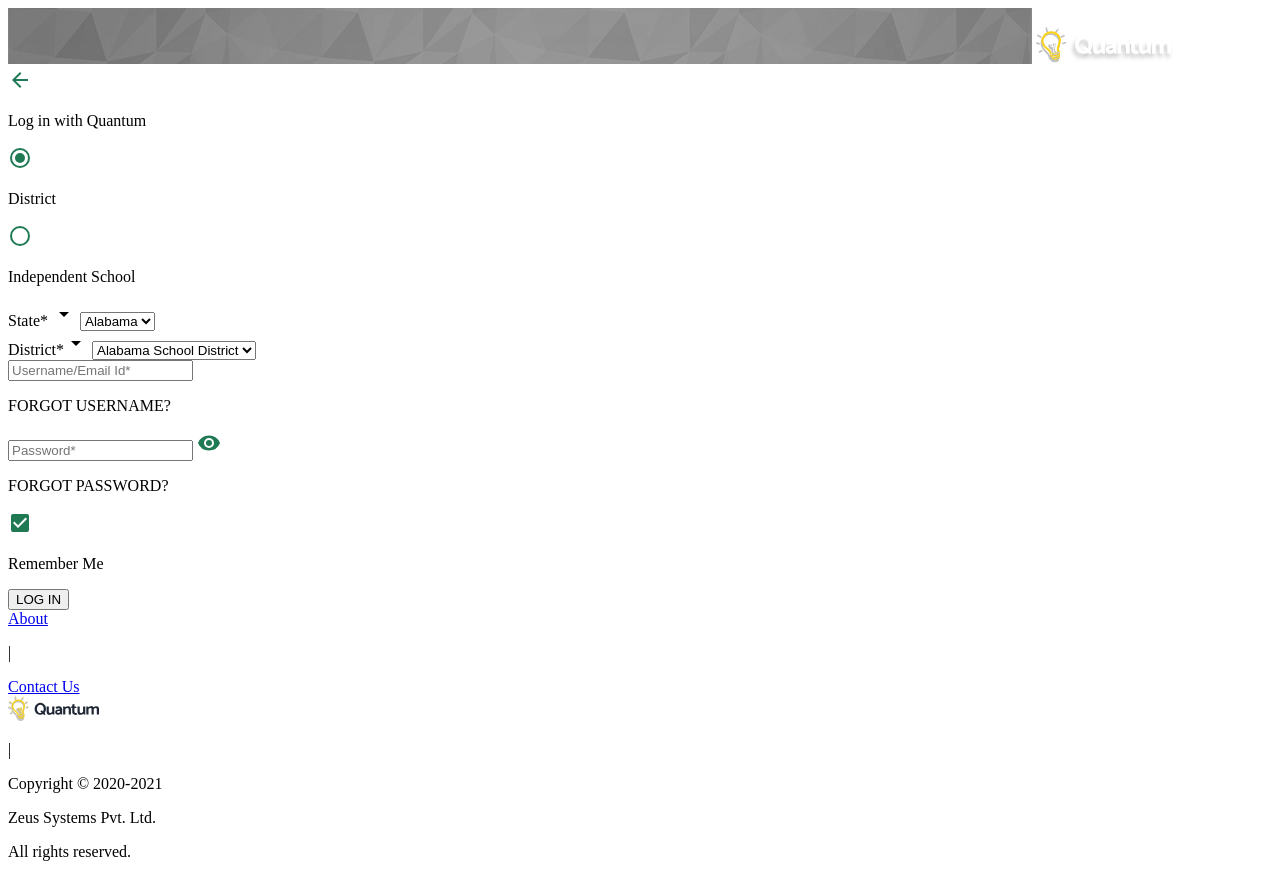
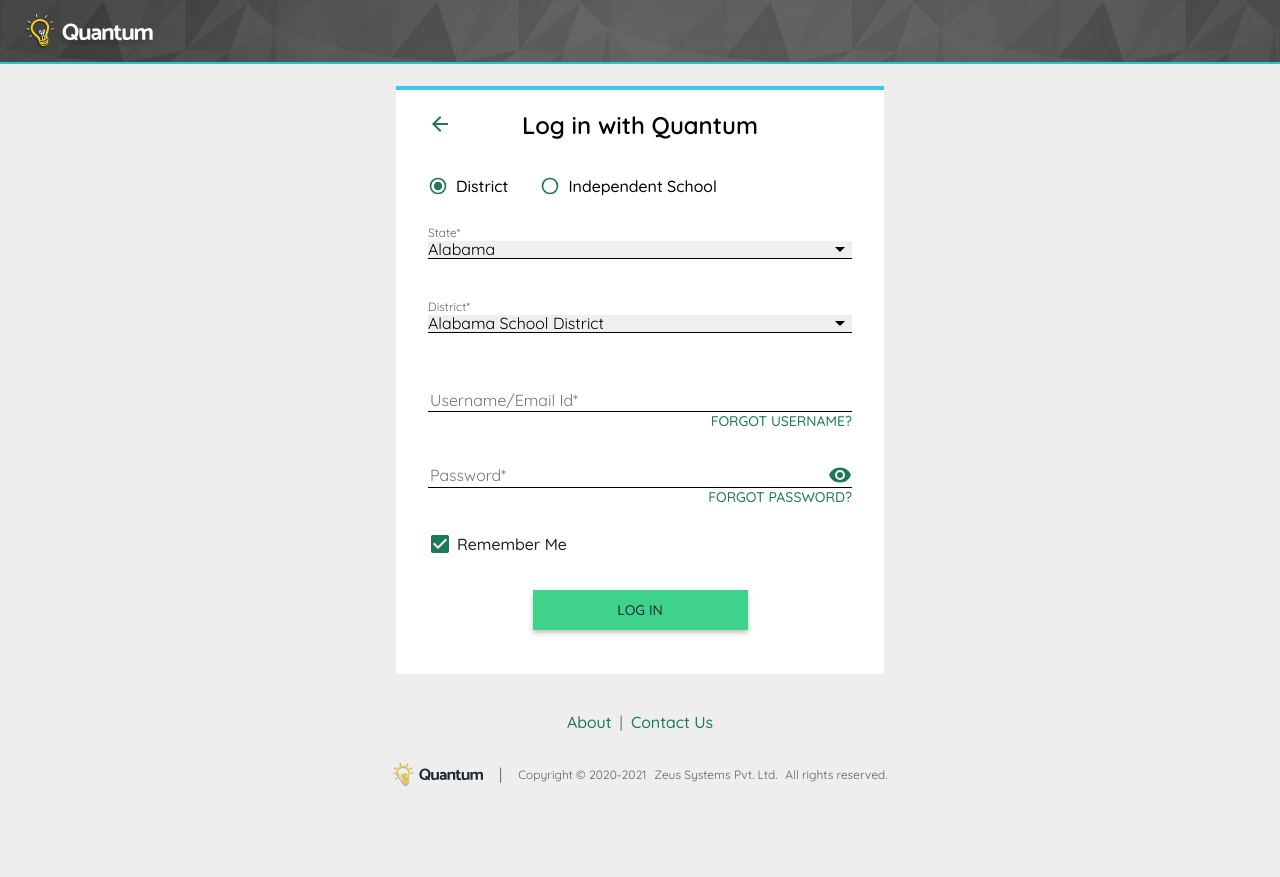
Before and after one commit to Darshan9221/zeustraining, a plain HTML site: page Darshan_Patel_Task_5/LoginPage/index.html in a window 1280 px wide. After the commit the page ends 800 px from the top, so only its background shows below. Drawn offline with Linux system fonts and the light colour scheme.

Commit message:
Done with part 1 of task 5 dashboard part left

```diff
--- a/Darshan_Patel_Task_5/LoginPage/index.html
+++ b/Darshan_Patel_Task_5/LoginPage/index.html
@@ -4,60 +4,90 @@
     <meta charset="UTF-8" />
     <meta name="viewport" content="width=device-width, initial-scale=1.0" />
     <title>Task 5 - Login Page</title>
+    <link rel="stylesheet" href="styles.css" />
   </head>
   <body>
-    <nav class="navbar">
-      <img src="../images/header.png" alt="header" />
-      <img src="../icons/header_logo.svg" alt="header logo" />
+    <div class="body_container">
+      <nav class="navbar" style="padding-left: 24px">
+        <div class="navbar-content">
+          <img
+            class="navbar-icon"
+            src="../icons/header_logo.svg"
+            alt="header logo"
+          />
+        </div>
       </nav>
       <div class="container">
         <div class="login_card">
+          <form action="#">
+            <div class="login_card_container">
               <div class="login_card_header">
-          <img src="../icons/back.svg" alt="back arrow" />
+                <div class="back_arrow_container">
+                  <img
+                    class="back_arrow"
+                    src="../icons/back.svg"
+                    alt="back arrow"
+                  />
+                </div>
+                <div class="login_header_textcontainer">
                   <p class="login_header_text">Log in with Quantum</p>
+                </div>
               </div>
               <div class="login_radio">
                 <div class="radio_option">
-            <img src="../icons/radio-button-on.svg" alt="radio button" />
+                  <img
+                    class="radio_img"
+                    src="../icons/radio-button-on.svg"
+                    alt="radio button"
+                  />
                   <p class="radio_option_content">District</p>
                 </div>
                 <div class="radio_option">
-            <img src="../icons/radio-button-off.svg" alt="radio button" />
+                  <img
+                    class="radio_img"
+                    src="../icons/radio-button-off.svg"
+                    alt="radio button"
+                  />
                   <p class="radio_option_content">Independent School</p>
                 </div>
               </div>
               <div class="dropdown_container">
                 <div class="dropdown_input">
-            <span>
-              <label for="state">State*</label>
-              <img src="../icons/arrow-down.svg" alt=""
-            /></span>
+                  <label for="state">State*</label><br />
 
+                  <div class="dropdown_options">
                     <select name="state" id="state">
                       <option value="alabama">Alabama</option>
                       <option value="ohio">Ohio</option>
                     </select>
+                    <img src="../icons/arrow-down.svg" alt="" />
                   </div>
-          <div class="dropdown_input">
-            <span>
-              <label for="district">District*</label
-              ><img src="../icons/arrow-down.svg" alt=""
-            /></span>
+                </div>
+                <div class="dropdown_input" style="padding-top: 36px">
+                  <label for="district">District*</label><br />
 
+                  <div class="dropdown_options">
                     <select name="district" id="district">
                       <option value="alabama school district">
                         Alabama School District
                       </option>
-              <option value="ohio school district">Ohio School District</option>
+                      <option value="ohio school district">
+                        Ohio School District
+                      </option>
                     </select>
+                    <img src="../icons/arrow-down.svg" alt="" />
+                  </div>
                 </div>
               </div>
 
               <div class="inputs_container">
+                <div class="username_block">
                   <div class="username_container">
                     <input type="text" placeholder="Username/Email Id*" />
+                  </div>
                   <p class="forgot_username">FORGOT USERNAME?</p>
                 </div>
+
                 <div class="password_container">
                   <div class="password_input">
                     <input type="text" placeholder="Password*" />
@@ -77,6 +107,8 @@
                 <button type="submit">LOG IN</button>
               </div>
             </div>
+          </form>
+        </div>
       </div>
       <div class="footer_container">
         <div class="footer_links">
@@ -94,5 +126,6 @@
           </div>
         </div>
       </div>
+    </div>
   </body>
 </html>
--- /dev/null
+++ b/Darshan_Patel_Task_5/LoginPage/styles.css
@@ -0,0 +1,267 @@
+@font-face {
+  font-family: "quiksand";
+  src: url(/Quicksand_font/Quicksand-VariableFont_wght.ttf);
+}
+* {
+  font-family: quiksand;
+}
+
+.body_container {
+  height: 100vh;
+  width: 100vw;
+  display: flex;
+  flex-direction: column;
+}
+
+body {
+  margin: 0;
+  padding: 0;
+  background-color: #eeeeee;
+}
+
+.navbar {
+  background-image: url(/images/header.png);
+  background-size: cover;
+  background-position: center;
+  height: 67px;
+  background-color: rgb(0, 0, 0);
+  display: flex;
+  align-items: center;
+  border-bottom: 2px solid #31b9e4;
+}
+
+.navbar-icon {
+  width: 134px;
+  height: 36px;
+  padding-top: 5px;
+}
+
+.container {
+  display: flex;
+  flex-direction: column;
+  justify-content: center;
+  align-items: center;
+  height: 85vh;
+}
+
+.login_card {
+  background-color: white;
+  width: 488px;
+  height: 584.5px;
+  border-top: 4px solid #3ac7ec;
+}
+
+.login_card_container {
+  padding: 20px 32px 0 32px;
+}
+
+.login_card_header {
+  display: flex;
+  align-items: center;
+}
+
+.back_arrow_container {
+  width: 17px;
+  height: 26px;
+  padding-right: 77px;
+}
+
+.back_arrow {
+  cursor: pointer;
+}
+
+.login_header_text {
+  font-size: 24px;
+  font-weight: 600;
+  margin: 0px;
+}
+
+.login_radio {
+  display: flex;
+  gap: 32px;
+  margin: 34px 0 0 0;
+}
+
+.radio_option {
+  display: flex;
+  align-items: center;
+}
+
+.radio_img {
+  width: 20px;
+  height: 24px;
+  margin-right: 8px;
+}
+
+.radio_option_content {
+  font-size: 16px;
+  font-weight: 500;
+  margin: 0;
+}
+
+.dropdown_input {
+  border-bottom: 1px solid black;
+  padding-top: 23px;
+}
+
+.dropdown_input label {
+  color: #666666;
+  font-size: 12px;
+}
+
+.dropdown_options {
+  display: flex;
+  align-items: center;
+  justify-content: space-between;
+  position: relative;
+}
+
+.dropdown_options img {
+  position: absolute;
+  right: 0;
+  cursor: pointer;
+  pointer-events: none;
+}
+
+.dropdown_options select {
+  border: 0;
+  appearance: none;
+  outline: none;
+  font-size: 16px;
+  width: 424px;
+  cursor: pointer;
+}
+
+.inputs_container {
+  padding-top: 56px;
+}
+
+.username_container {
+  border-bottom: 1px solid black;
+}
+
+.username_container input {
+  border: 0;
+  appearance: none;
+  outline: none;
+  font-size: 16px;
+  color: #666666;
+}
+
+.forgot_username {
+  margin: 0;
+  display: flex;
+  justify-content: end;
+  font-size: 14px;
+  color: #1f7a54;
+  font-weight: 500;
+}
+
+.password_container {
+  padding-top: 33px;
+}
+
+.password_input {
+  display: flex;
+  justify-content: space-between;
+  align-items: center;
+  border-bottom: 1px solid black;
+}
+
+.password_input img {
+  cursor: pointer;
+}
+
+.password_input input {
+  border: 0;
+  appearance: none;
+  outline: none;
+  font-size: 16px;
+  color: #666666;
+}
+
+.forgot_password {
+  margin: 0;
+  display: flex;
+  justify-content: end;
+  font-size: 14px;
+  color: #1f7a54;
+  font-weight: 500;
+}
+
+.remember_me {
+  display: flex;
+  margin: 26px 0 0 0;
+  align-items: center;
+  gap: 5px;
+}
+
+.remember_text {
+  margin: 0;
+  color: #222222;
+  font-size: 16px;
+  font-weight: 500;
+}
+
+.submit_button button {
+  color: #1f2834;
+  font-size: 14px;
+  font-weight: 500;
+  background-color: #3fd28b;
+  height: 40px;
+  width: 215px;
+  border: none;
+  box-shadow: 0px 3px 5px #0000003d;
+}
+
+.submit_button {
+  width: 100%;
+  display: flex;
+  justify-content: center;
+  padding-top: 34px;
+}
+
+.footer {
+  display: flex;
+  width: 100vw;
+}
+
+.footer_links {
+  display: flex;
+  align-items: center;
+  justify-content: center;
+  gap: 8px;
+}
+
+.footer_links p {
+  color: #616161;
+}
+
+.footer_links a {
+  font-size: 16px;
+  font-weight: 500;
+  color: #1f7a54;
+  text-decoration: none;
+}
+
+.footer {
+  display: flex;
+  justify-content: center;
+  align-items: center;
+  gap: 16px;
+  color: #e0e1e1;
+}
+
+.footer_text_container {
+  display: flex;
+  gap: 8px;
+}
+
+.footer_text {
+  color: #616161;
+  font-size: 12px;
+}
+
+.footer p {
+  color: #616161;
+}
```
Also changed, not shown: Darshan_Patel_Task_5/Dashboard/index.html (+3 -1 lines), Darshan_Patel_Task_5/Dashboard/index.js (+109 -8 lines), Darshan_Patel_Task_5/Dashboard/styles.css (added, +68 -0 lines), Darshan_Patel_Task_5/Quicksand_font/OFL.txt (renamed from Darshan_Patel_Task_5/Quicksand font 1/OFL.txt), Darshan_Patel_Task_5/Quicksand_font/Quicksand-VariableFont_wght.ttf (renamed from Darshan_Patel_Task_5/Quicksand font 1/Quicksand-VariableFont_wght.ttf), Darshan_Patel_Task_5/Quicksand_font/README.txt (renamed from Darshan_Patel_Task_5/Quicksand font 1/README.txt), Darshan_Patel_Task_5/Quicksand_font/static/Quicksand-Bold.ttf (renamed from Darshan_Patel_Task_5/Quicksand font 1/static/Quicksand-Bold.ttf), Darshan_Patel_Task_5/Quicksand_font/static/Quicksand-Light.ttf (renamed from Darshan_Patel_Task_5/Quicksand font 1/static/Quicksand-Light.ttf), Darshan_Patel_Task_5/Quicksand_font/static/Quicksand-Medium.ttf (renamed from Darshan_Patel_Task_5/Quicksand font 1/static/Quicksand-Medium.ttf), Darshan_Patel_Task_5/Quicksand_font/static/Quicksand-Regular.ttf (renamed from Darshan_Patel_Task_5/Quicksand font 1/static/Quicksand-Regular.ttf), Darshan_Patel_Task_5/Quicksand_font/static/Quicksand-SemiBold.ttf (renamed from Darshan_Patel_Task_5/Quicksand font 1/static/Quicksand-SemiBold.ttf), Darshan_Patel_Task_5/icons/calendar.svg (renamed from Darshan_Patel_Task_5/icons/manage course.svg), Darshan_Patel_Task_5/icons/grade.svg (renamed from Darshan_Patel_Task_5/icons/grade submissions.svg). Lines whose indentation alone changed are shown as unchanged.
